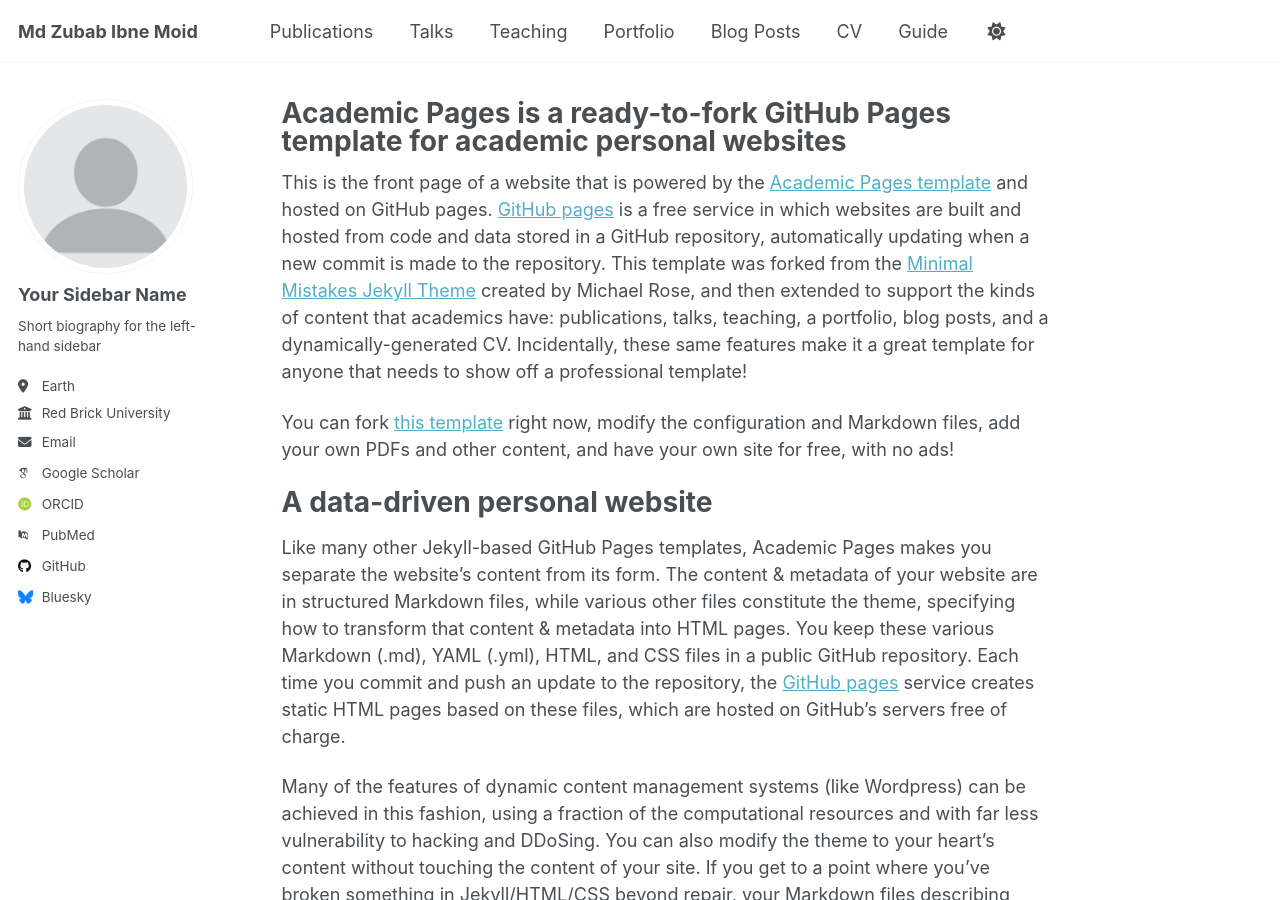
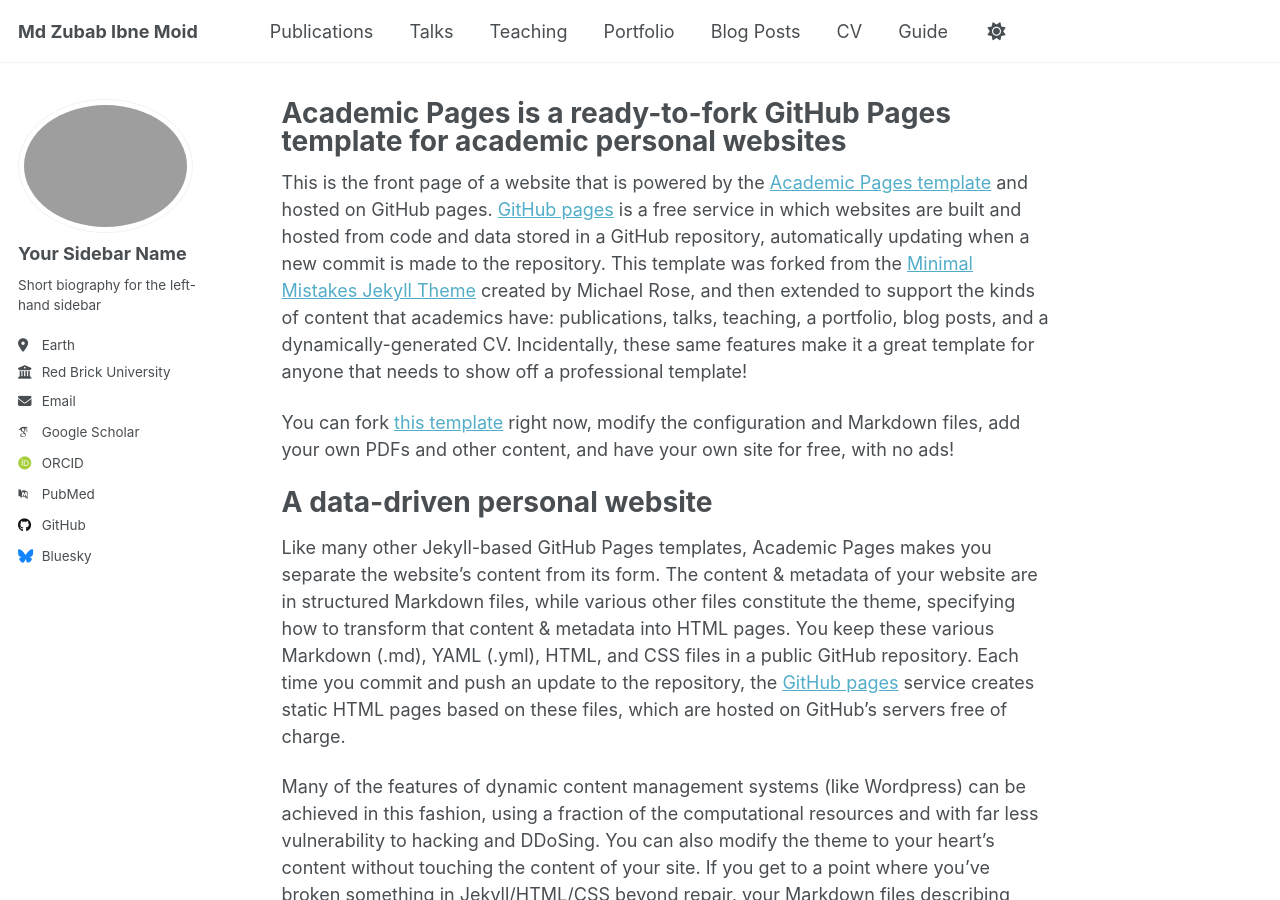
Before and after one commit to Zubab/Zubab.github.io, a Jekyll site: the page built from _pages/about.md, in a window 1280 px wide and 900 px high. Built offline with Jekyll 4.4.1, drawn with Linux system fonts in a browser that asks for light colours; some web fonts are replaced; a script that is not in the unit is left out.

Commit message:
_config.yml

```diff
--- a/_config.yml
+++ b/_config.yml
@@ -22,7 +22,7 @@ repository               : "Zubab/Zubab.github.io"
 #               Additional customization can be done by editing /_includes/author-profile.html
 author:
   # Biographic information
-  avatar           : "profile.png"
+  avatar           : "Profile pic"
   name             : "Your Sidebar Name"
   pronouns         : # example: "she/her"
   bio              : "Short biography for the left-hand sidebar"
```
